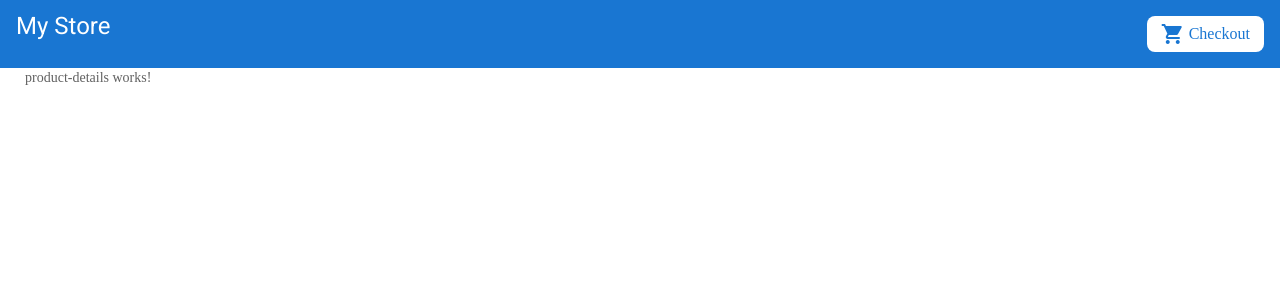
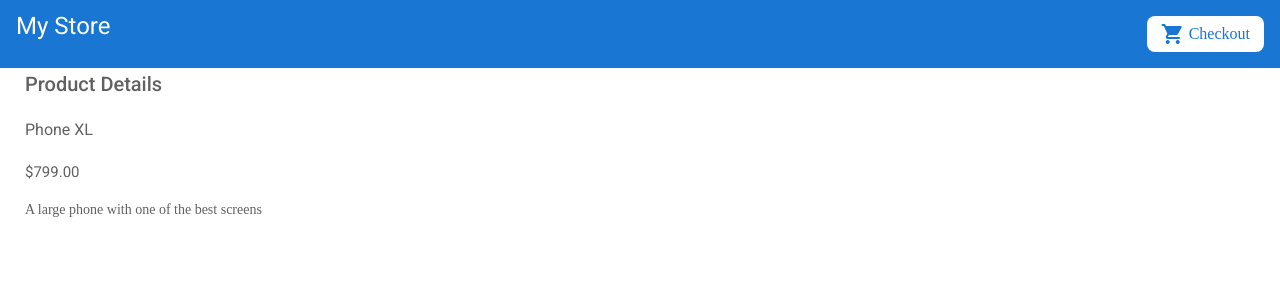
Before and after one commit to IzzatAliev/Angular_demo, an Angular app: page /products/0 in a window 1280 px wide. Shown: the top 300 px of the page. Built offline with nearby package versions, Linux system fonts and the light colour scheme.

Commit message:
AngularMarshrut

```diff
--- a/src/app/product-details/product-details.component.html
+++ b/src/app/product-details/product-details.component.html
@@ -1 +1,8 @@
-<p>product-details works!</p>
+<h2>Product Details</h2>
+
+<div *ngIf="product">
+  <h3>{{ product.name }}</h3>
+  <h4>{{ product.price | currency }}</h4>
+  <p>{{ product.description }}</p>
+
+</div>
--- a/src/app/product-details/product-details.component.ts
+++ b/src/app/product-details/product-details.component.ts
@@ -1,4 +1,7 @@
 import { Component, OnInit } from '@angular/core';
+import { ActivatedRoute } from '@angular/router';
+
+import { products } from '../products';
 
 @Component({
   selector: 'app-product-details',
@@ -6,10 +9,15 @@
   styleUrls: ['./product-details.component.scss']
 })
 export class ProductDetailsComponent implements OnInit {
+  product: any;
 
-  constructor() { }
+  constructor(
+    private route: ActivatedRoute,
+  ) { }
 
-  ngOnInit(): void {
+  ngOnInit() {
+    this.route.paramMap.subscribe(params => {
+      this.product = products[+params.getAll('productId')];
+    });
   }
-
 }
--- a/src/app/product-list/product-list.component.html
+++ b/src/app/product-list/product-list.component.html
@@ -9,9 +9,7 @@
     </h3>
 
     <p *ngIf= "product.description">
-        Description: {{
-            product.description
-        }}
+        Description: {{product.description}}
     </p>
 
     <button (click)= "share()">
```
